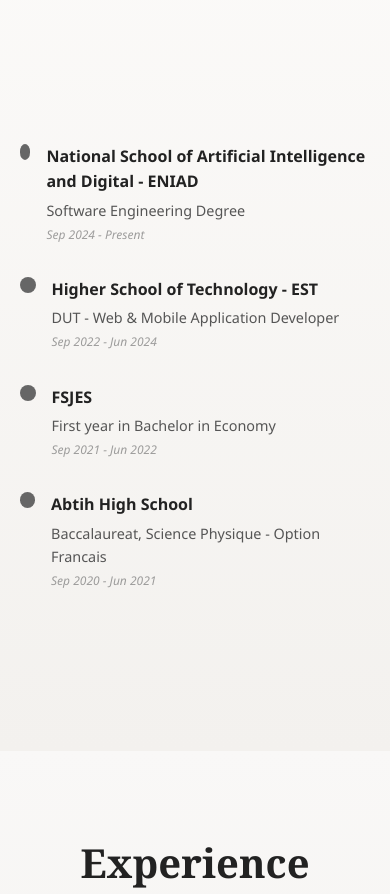
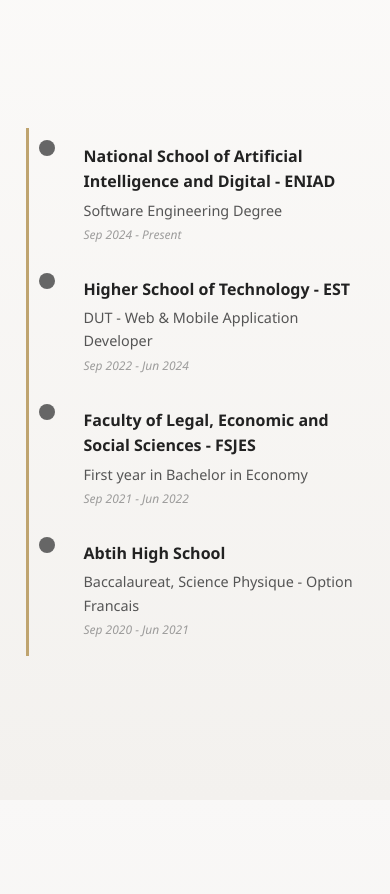
Before and after one commit to mohamedefk02/portfolio, a Next.js app: page / in a window 390 px wide. Shown: the part 3280-4174 px from the top of the page. Built offline with nearby package versions, Linux system fonts and the light colour scheme.

Commit message:
adjusted the school names

```diff
--- a/app/globals.css
+++ b/app/globals.css
@@ -1423,21 +1423,33 @@
   .timeline-horizontal {
     flex-direction: column;
     gap: 2rem;
-    padding: 1rem 0;
+    padding: 1rem 0 1rem 2rem;
+    position: relative;
   }
 
   .timeline-horizontal::before {
-    display: none;
+    content: "";
+    position: absolute;
+    left: 6px;
+    top: 0;
+    width: 3px;
+    height: 100%;
+    background: #bfa46f;
   }
 
   .timeline-item {
     justify-content: flex-start;
+    position: relative;
+    padding-left: 2rem;
   }
 
   .timeline-dot {
-    position: static;
-    transform: none;
-    margin-right: 1rem;
+    position: absolute;
+    left: -13px;
+    top: 4px;
+    width: 16px;
+    height: 16px;
+    margin: 0;
   }
 
   .timeline-content {
--- a/locales/en.json
+++ b/locales/en.json
@@ -36,7 +36,7 @@
         "date": "Sep 2022 - Jun 2024"
       },
       "fsjes": {
-        "name": "FSJES",
+        "name": "Faculty of Legal, Economic and Social Sciences - FSJES",
         "degree": "First year in Bachelor in Economy",
         "date": "Sep 2021 - Jun 2022"
       },
--- a/locales/fr.json
+++ b/locales/fr.json
@@ -36,7 +36,7 @@
         "date": "Sep 2022 - Juin 2024"
       },
       "fsjes": {
-        "name": "FSJES",
+        "name": "Faculté des Sciences Juridiques, Economiques et Sociales Marrakech - FSJES",
         "degree": "Première année de Licence en Économie",
         "date": "Sep 2021 - Juin 2022"
       },
```
